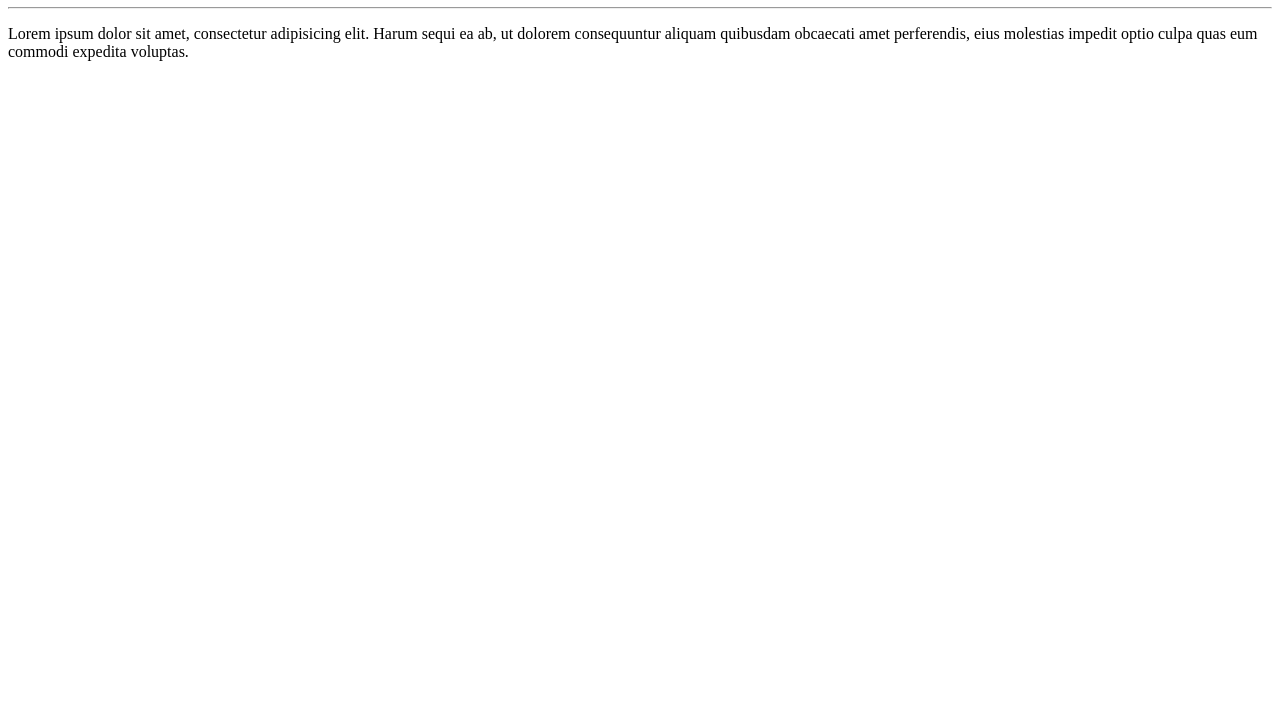
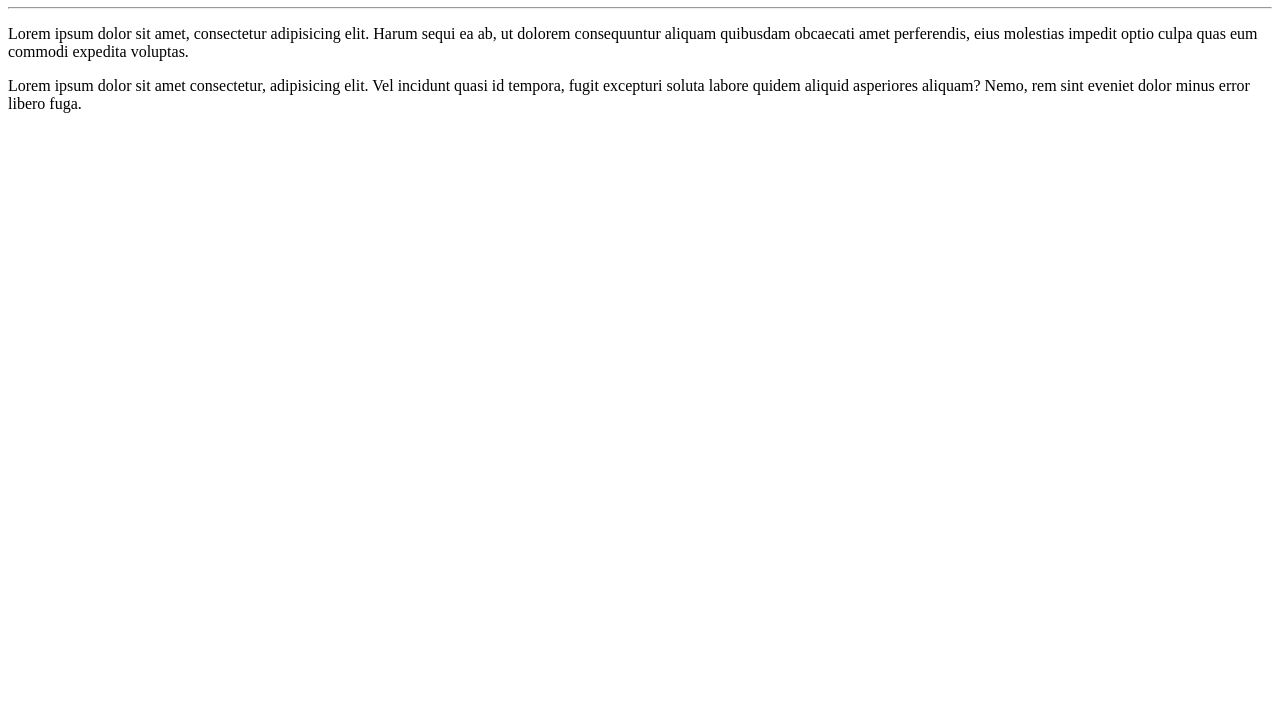
Before and after one commit to Diego-Sil/Ola-Mundo, a plain HTML site: page site-exemplo/INDEX.html in a window 1280 px wide. Shown: the part 73-800 px from the top of the page. Drawn offline with Linux system fonts and the light colour scheme.

Commit message:
Adicionei um paragrafo

```diff
--- a/site-exemplo/INDEX.html
+++ b/site-exemplo/INDEX.html
@@ -9,6 +9,7 @@
     <h1>Olá, Mundo!</h1>
     <hr>
     <p>Lorem ipsum dolor sit amet, consectetur adipisicing elit. Harum sequi ea ab, ut dolorem consequuntur aliquam quibusdam obcaecati amet perferendis, eius molestias impedit optio culpa quas eum commodi expedita voluptas.</p>
+    <p>Lorem ipsum dolor sit amet consectetur, adipisicing elit. Vel incidunt quasi id tempora, fugit excepturi soluta labore quidem aliquid asperiores aliquam? Nemo, rem sint eveniet dolor minus error libero fuga.</p>
 
 </body>
 </html>
```
